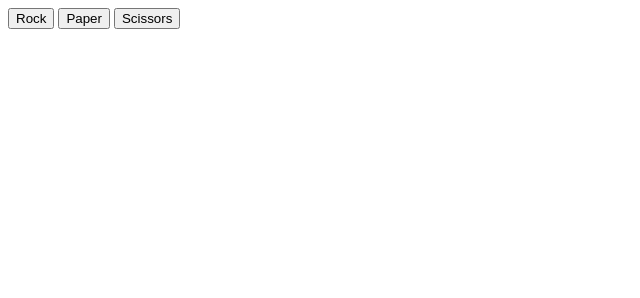
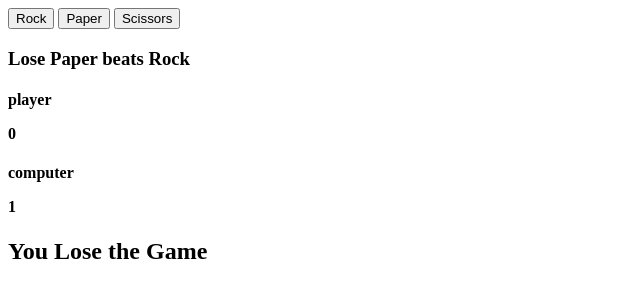
Before and after one commit to Aknexad/rock-paper-scissors-js, a plain HTML site: page index.html in a window 1280 px wide. Both pictures are taken after a click on the button "Rock". Shown: the whole page, without its empty margins (0-640 px from the left). Drawn offline with Linux system fonts and the light colour scheme.

Commit message:
add info section

```diff
--- a/index.html
+++ b/index.html
@@ -14,6 +14,17 @@
     <button class="btn">Rock</button>
     <button class="btn">Paper</button>
     <button class="btn">Scissors</button>
-    <div class="info"></div>
+    <div class="info">
+      <h3></h3>
+      <h4>
+        player
+        <p id="player">0</p>
+      </h4>
+      <h4>
+        computer
+        <p id="computer">0</p>
+      </h4>
+      <h2></h2>
+    </div>
   </body>
 </html>
--- a/script.js
+++ b/script.js
@@ -1,6 +1,3 @@
-let player = 0;
-let computer = 0;
-
 function computerPlay() {
   const option = ['Rock', 'Paper', 'Scissors'];
 
@@ -35,6 +32,9 @@ function comparison(ps, cs) {
   }
 }
 
+let player = 0;
+let computer = 0;
+
 function Game(result) {
   if (result !== 'Equal') {
     if (result === 'Winner') {
@@ -44,6 +44,9 @@ function Game(result) {
     }
   }
 
+  document.querySelector('#player').innerText = player;
+  document.querySelector('#computer').innerText = computer;
+  document.querySelector('h3').innerText = result;
   console.log(result);
   console.log(`Computer ${computer}`);
   console.log(`Player ${player}`);
@@ -54,9 +57,13 @@ function Score(player, computer) {
     console.log(`Your Score ${player}`);
     console.log(`Coputer Score ${computer}`);
     console.log('You Win the Game ');
+    document.querySelector('h2').innerText =
+      'You Win the Game';
   } else if (computer > player) {
     console.log(`Your Score ${player}`);
     console.log(`Coputer Score ${computer}`);
+    document.querySelector('h2').innerText =
+      'You Lose the Game';
     console.log('You Lose the Game ');
   } else {
     console.log('play agen ');
@@ -68,8 +75,8 @@ let btn = document.querySelectorAll('button');
 btn.forEach((item) => {
   item.addEventListener('click', (e) => {
     let = playerSelect = e.target.innerHTML;
-
     Game(comparison(playerSelect, computerPlay()));
+    Score(player, computer);
   });
 });
 
@@ -78,5 +85,3 @@ btn.forEach((item) => {
 //   Game(comparison(playerSelect, computerPlay()));
 //   console.log('//////////////');
 // }
-
-Score(player, computer);
```
